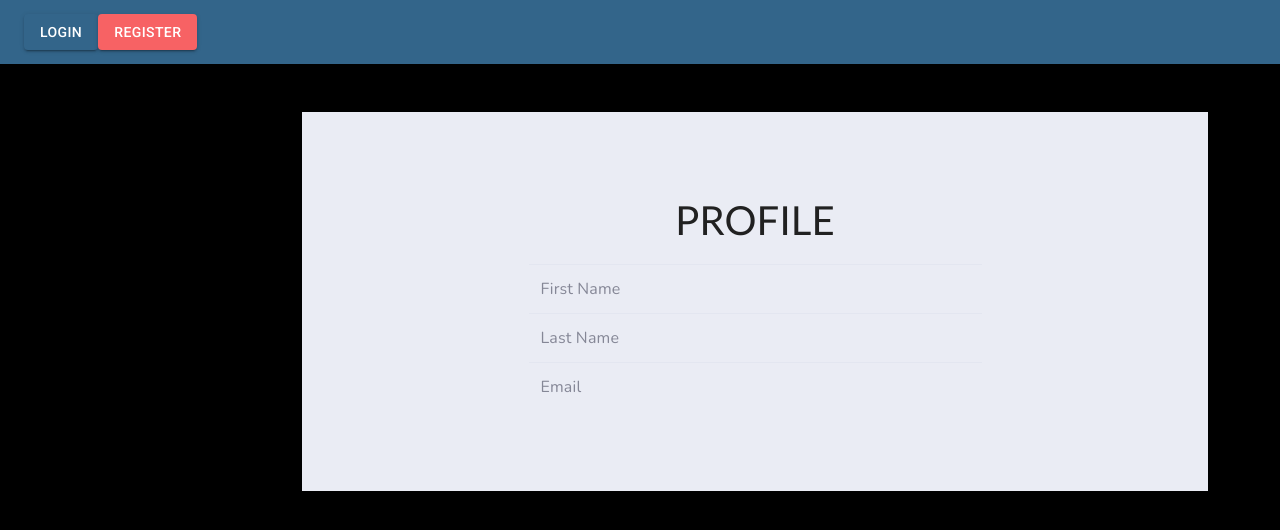
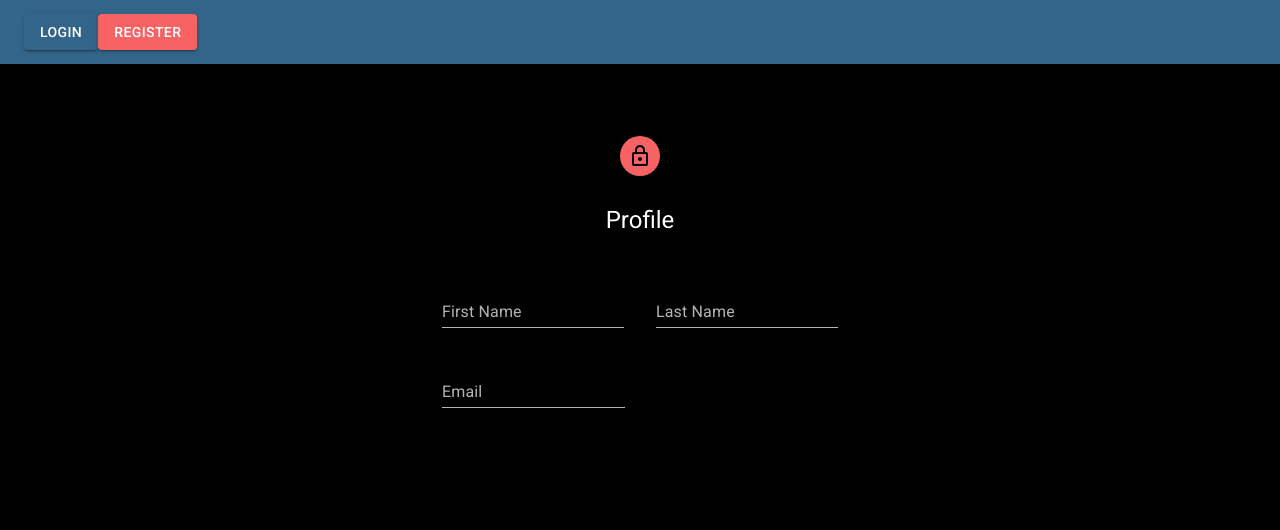
Before and after one commit to Epanastatis2020/CommuniHub, a React (Create React App) app in the folder client/: page /profile in a window 1280 px wide. Shown: the top 530 px of the page. Built offline with nearby package versions, Linux system fonts and the light colour scheme.

Commit message:
revamped Profile page with Material-ui

```diff
--- a/client/src/components/Profile/Profile.js
+++ b/client/src/components/Profile/Profile.js
@@ -1,41 +1,99 @@
 import React from 'react';
 import { useAppContext } from '../../store';
 import { useLoginCheck } from '../../utils/setAuthToken';
-import Sidebar from '../Sidebar/Sidebar';
+import TextField from '@material-ui/core/TextField';
+import Avatar from '@material-ui/core/Avatar';
+import CssBaseline from '@material-ui/core/CssBaseline';
+import Grid from '@material-ui/core/Grid';
+import LockOutlinedIcon from '@material-ui/icons/LockOutlined';
+import Typography from '@material-ui/core/Typography';
+import { makeStyles, withStyles } from '@material-ui/core/styles';
+import Container from '@material-ui/core/Container';
 
-function Profile() {
+const useStyles = makeStyles((theme) => ({
+    root: {
+    '& .MuiTextField-root': {
+      margin: theme.spacing(1),
+      width: '25ch',
+    },
+    },
+    paper: {
+      marginTop: theme.spacing(8),
+      display: 'flex',
+      flexDirection: 'column',
+      alignItems: 'center',
+    },
+    avatar: {
+      margin: theme.spacing(1),
+      backgroundColor: theme.palette.secondary.main,
+    },
+    form: {
+      width: '100%', // Fix IE 11 issue.
+      marginTop: theme.spacing(3),
+    },
+    submit: {
+      margin: theme.spacing(3, 0, 2),
+    },
+  }));
+
+const WhiteTextTypography = withStyles({
+    root: {
+      color: "#FFFFFF"
+    }
+  })(Typography);
+
+export default function Profile() {
+    const classes = useStyles();
+
     const [authState, appDispatch] = useAppContext();
 
     useLoginCheck(appDispatch);
 
     return (
-        <div className="pl-0 m-0 container-fluid">
-            <Sidebar />
-            <div className="flex-row-reverse mt-5 mr-5 d-flex">
-                <div className="col-xs-12 col-sm-12 col-md-9 jumbotron jumbotron-fluid cardBackground">
-                    <div className="mx-auto col-sm-8">
-                        <h1 className="text-center">PROFILE</h1>
-                    </div>
-                    <table className="table mx-auto col-md-6">
-                        <tbody>
-                            <tr>
-                                <td>First Name</td>
-                                <td>{authState.user.first_name}</td>
-                            </tr>
-                            <tr>
-                                <td>Last Name</td>
-                                <td>{authState.user.last_name}</td>
-                            </tr>
-                            <tr>
-                                <td>Email</td>
-                                <td>{authState.user.email}</td>
-                            </tr>
-                        </tbody>
-                    </table>
+            <Container component="main" maxWidth="xs">
+                <CssBaseline />
+                <div className={classes.paper}>
+                <Avatar className={classes.avatar}>
+                    <LockOutlinedIcon />
+                </Avatar>
+                <WhiteTextTypography component="h1" variant="h5">
+                    Profile
+                </WhiteTextTypography>
+                    <form className={classes.form} noValidate>
+                        <Grid container spacing={4}>
+                        <Grid item xs={6} sm={6}>
+                            <TextField
+                                id="standard-read-only-input"
+                                label="First Name"
+                                defaultValue={authState.user.first_name}
+                                InputProps={{
+                                    readOnly: true,
+                                }}
+                            />
+                        </Grid>
+                        <Grid item xs={12} sm={6}>
+                            <TextField
+                            id="standard-read-only-input"
+                            label="Last Name"
+                            defaultValue={authState.user.last_name}
+                            InputProps={{
+                                readOnly: true,
+                            }}
+                            />
+                        </Grid>
+                        <Grid item xs={12}>
+                            <TextField
+                            id="standard-read-only-input"
+                            label="Email"
+                            defaultValue={authState.user.email}
+                            InputProps={{
+                                readOnly: true,
+                            }}
+                            />
+                        </Grid>
+                        </Grid>
+                    </form>
                 </div>
-            </div>
-        </div>
+            </Container>
     );
 }
-
-export default Profile;
```
